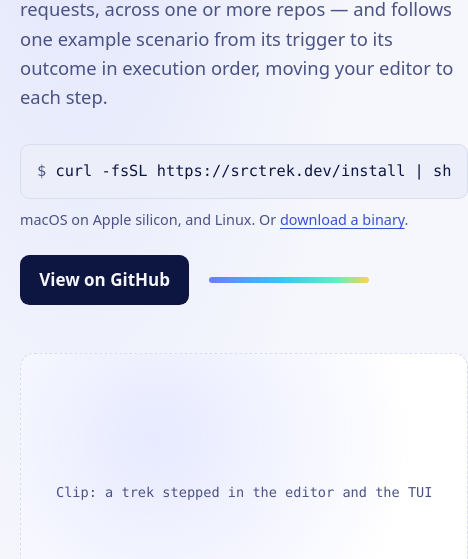
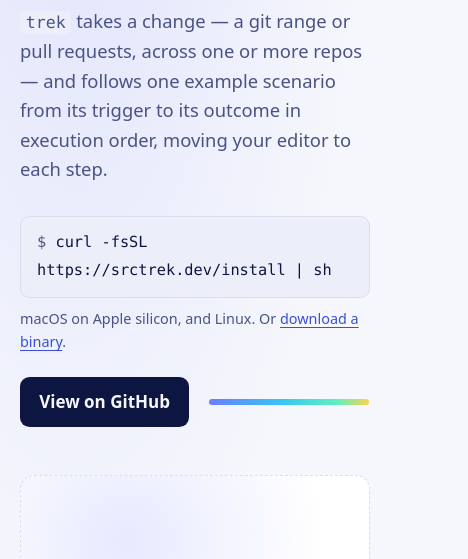
Before and after one commit to alex-ahl/srctrek, an Astro site in the folder site/: page / in a window 390 px wide. Shown: the part 253-812 px from the top of the page, 468 px wide, since content can reach past the window. Built offline with nearby package versions, Linux system fonts and the light colour scheme; Astro itself is replaced by a stand-in of ours.

Commit message:
fix(site): fit the page to a phone's width
The install command couldn't wrap, so its line set the hero column's
minimum width and pushed the page to 469px on a 390px phone, which
then zoomed the whole page out. It now wraps on narrow screens.

```diff
--- a/site/src/components/InstallCommand.astro
+++ b/site/src/components/InstallCommand.astro
@@ -8,16 +8,18 @@ import { INSTALL_COMMAND } from "../links"
   .install {
     margin: 2rem 0 0;
     max-width: 36rem;
-    overflow-x: auto;
     background: var(--code-bg);
     border: 1px solid var(--border);
     border-radius: 0.6rem;
     padding: 0.8rem 1rem;
   }
 
+  /* Wraps on narrow screens rather than scrolling, so all of it shows; a copy is still one line. */
   code {
     background: none;
     padding: 0;
+    white-space: pre-wrap;
+    overflow-wrap: anywhere;
   }
 
   /* Outside the text, so copying the line leaves the prompt behind. */
```
